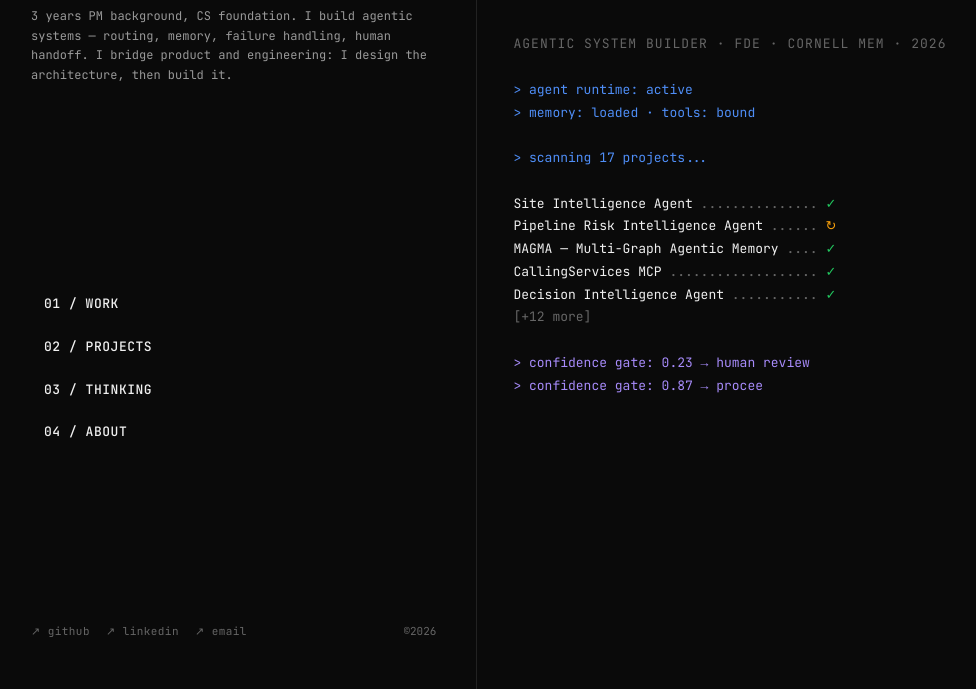
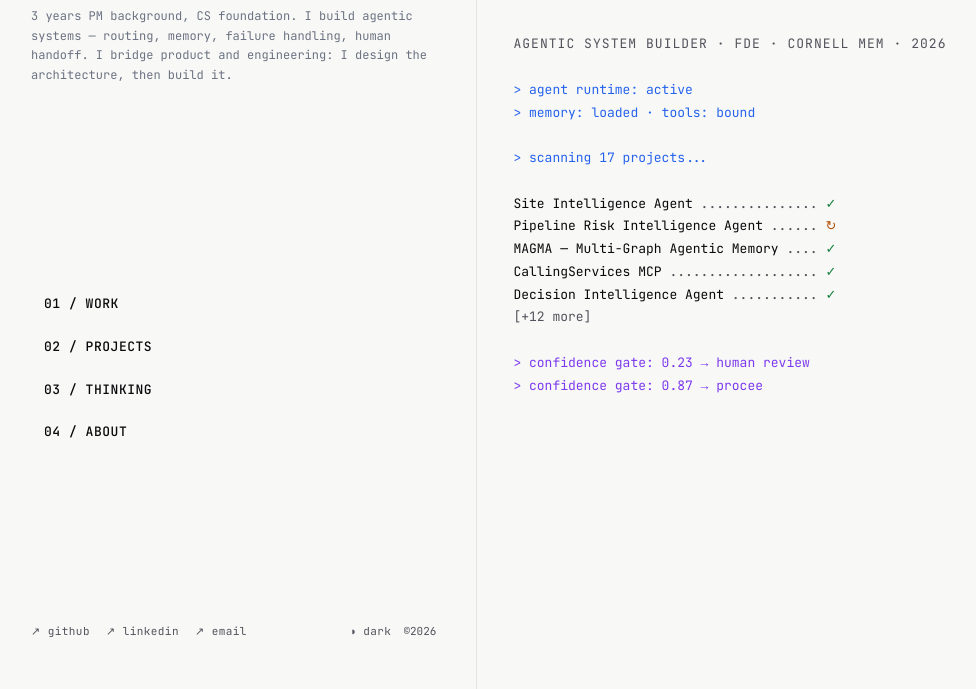
Before and after one commit to nishtobehonest/nishtobehonest, a plain HTML site: page index.html in a window 1280 px wide. Shown: the part 111-800 px from the top of the page, without its empty margins (9-985 px from the left). Drawn offline with nearby package versions, Linux system fonts and the light colour scheme.

Commit message:
Add light/dark theme toggle — light is default
Light theme: warm off-white bg (#F8F8F7), near-black text, darker
accent variants for contrast. Dark theme: original deep black palette.

- :root = light theme; [data-theme="dark"] overrides dark values
- Inline <script> in <head> prevents flash for returning dark-mode users
- ◑ toggle button in id-footer (index) and nav (explore)
- js/theme.js wires toggle, persists choice to localStorage
- Fixed hardcoded .nav backdrop and .btn-nav border to use CSS vars

Co-Authored-By: Claude Sonnet 4.6 <noreply@anthropic.com>

```diff
--- a/css/style.css
+++ b/css/style.css
@@ -1,5 +1,44 @@
-/* ─── Design tokens ───────────────────────────────── */
+/* ─── Design tokens — light theme (default) ───────── */
 :root {
+  --bg:        #F8F8F7;
+  --surface:   #FFFFFF;
+  --surface-2: #F2F2F0;
+  --border:    #E4E4E1;
+  --border-2:  #D0D0CC;
+  --text:      #09090B;
+  --muted:     #52525B;
+  --muted-2:   #6B7280;
+
+  --blue:   #2563EB;
+  --teal:   #0D9488;
+  --green:  #15803D;
+  --amber:  #B45309;
+  --purple: #7C3AED;
+  --red:    #DC2626;
+
+  --blue-dim:   rgba(37,99,235,.1);
+  --teal-dim:   rgba(13,148,136,.1);
+  --green-dim:  rgba(21,128,61,.1);
+  --amber-dim:  rgba(180,83,9,.1);
+  --purple-dim: rgba(124,58,237,.1);
+
+  --nav-blur-bg: rgba(248,248,247,.92);
+
+  --radius-card: 12px;
+  --radius-el:   8px;
+  --radius-pill: 999px;
+
+  --max-w:       1100px;
+  --section-gap: 80px;
+  --panel-w:     480px;
+
+  --font-display: 'Bricolage Grotesque', system-ui, sans-serif;
+  --font-mono:    'JetBrains Mono', 'Fira Code', monospace;
+  --font-body:    'Inter', system-ui, sans-serif;
+}
+
+/* ─── Dark theme override ─────────────────────────── */
+[data-theme="dark"] {
   --bg:        #0A0A0A;
   --surface:   #111111;
   --surface-2: #181818;
@@ -22,17 +61,7 @@
   --amber-dim:  rgba(245,158,11,.12);
   --purple-dim: rgba(167,139,250,.12);
 
-  --radius-card: 12px;
-  --radius-el:   8px;
-  --radius-pill: 999px;
-
-  --max-w:       1100px;
-  --section-gap: 80px;
-  --panel-w:     480px;
-
-  --font-display: 'Bricolage Grotesque', system-ui, sans-serif;
-  --font-mono:    'JetBrains Mono', 'Fira Code', monospace;
-  --font-body:    'Inter', system-ui, sans-serif;
+  --nav-blur-bg: rgba(10,10,10,.88);
 }
 
 /* ─── Reset ───────────────────────────────────────── */
@@ -81,7 +110,7 @@ h3 { font-size: 1.125rem; font-weight: 600; }
   position: fixed;
   top: 0; left: 0; right: 0;
   z-index: 100;
-  background: rgba(10,10,10,.88);
+  background: var(--nav-blur-bg);
   backdrop-filter: blur(12px);
   border-bottom: 1px solid var(--border);
 }
@@ -109,7 +138,7 @@ h3 { font-size: 1.125rem; font-weight: 600; }
   font-weight: 600;
   color: var(--blue);
   padding: 6px 16px;
-  border: 1px solid rgba(79,142,247,.35);
+  border: 1px solid var(--blue-dim);
   border-radius: var(--radius-el);
   transition: background .2s, border-color .2s;
 }
@@ -226,11 +255,21 @@ h3 { font-size: 1.125rem; font-weight: 600; }
   transition: color .2s;
 }
 .id-social:hover { color: var(--text); }
+.id-footer-end { display: flex; align-items: center; gap: 12px; }
 .id-copy {
   font-family: var(--font-mono);
   font-size: 0.6875rem;
   color: var(--muted);
 }
+.theme-toggle {
+  font-family: var(--font-mono);
+  font-size: 0.6875rem;
+  color: var(--muted);
+  letter-spacing: 0.04em;
+  padding: 0;
+  transition: color .2s;
+}
+.theme-toggle:hover { color: var(--text); }
 
 /* ─── Terminal column (right 62%) ─────────────────── */
 .terminal-col {
--- a/index.html
+++ b/index.html
@@ -18,6 +18,7 @@
   <link href="https://fonts.googleapis.com/css2?family=Bricolage+Grotesque:opsz,wght@12..96,400;12..96,600;12..96,800&family=Inter:wght@400;500;600;700&family=JetBrains+Mono:wght@400;500&display=swap" rel="stylesheet" />
 
   <link rel="stylesheet" href="css/style.css" />
+  <script>document.documentElement.dataset.theme = localStorage.getItem('nish-theme') || 'light';</script>
 
   <script type="application/ld+json">
   {
@@ -59,7 +60,10 @@
         <a href="https://linkedin.com/in/nishtobehonest" class="id-social" target="_blank" rel="noopener">↗ linkedin</a>
         <a href="mailto:nv268@cornell.edu" class="id-social">↗ email</a>
       </div>
-      <span class="id-copy">©2026</span>
+      <div class="id-footer-end">
+        <button class="theme-toggle" id="themeToggle" aria-label="Toggle color theme">◑ dark</button>
+        <span class="id-copy">©2026</span>
+      </div>
     </footer>
   </aside>
 
@@ -91,5 +95,6 @@
 <script src="js/utils.js"></script>
 <script src="js/terminal.js"></script>
 <script src="js/panel.js"></script>
+<script src="js/theme.js"></script>
 </body>
 </html>
--- /dev/null
+++ b/js/theme.js
@@ -0,0 +1,28 @@
+/* Theme toggle — light (default) / dark */
+
+(function () {
+  var STORAGE_KEY = 'nish-theme';
+
+  function currentTheme() {
+    return document.documentElement.dataset.theme || 'light';
+  }
+
+  function applyTheme(theme) {
+    document.documentElement.dataset.theme = theme;
+    localStorage.setItem(STORAGE_KEY, theme);
+    document.querySelectorAll('.theme-toggle').forEach(function (btn) {
+      btn.textContent = theme === 'light' ? '◑ dark' : '◑ light';
+    });
+  }
+
+  document.addEventListener('DOMContentLoaded', function () {
+    /* Sync button label with whatever theme was set by the inline head script */
+    var t = currentTheme();
+    document.querySelectorAll('.theme-toggle').forEach(function (btn) {
+      btn.textContent = t === 'light' ? '◑ dark' : '◑ light';
+      btn.addEventListener('click', function () {
+        applyTheme(currentTheme() === 'light' ? 'dark' : 'light');
+      });
+    });
+  });
+})();
```
Also changed, not shown: explore.html (+3 -0 lines).
